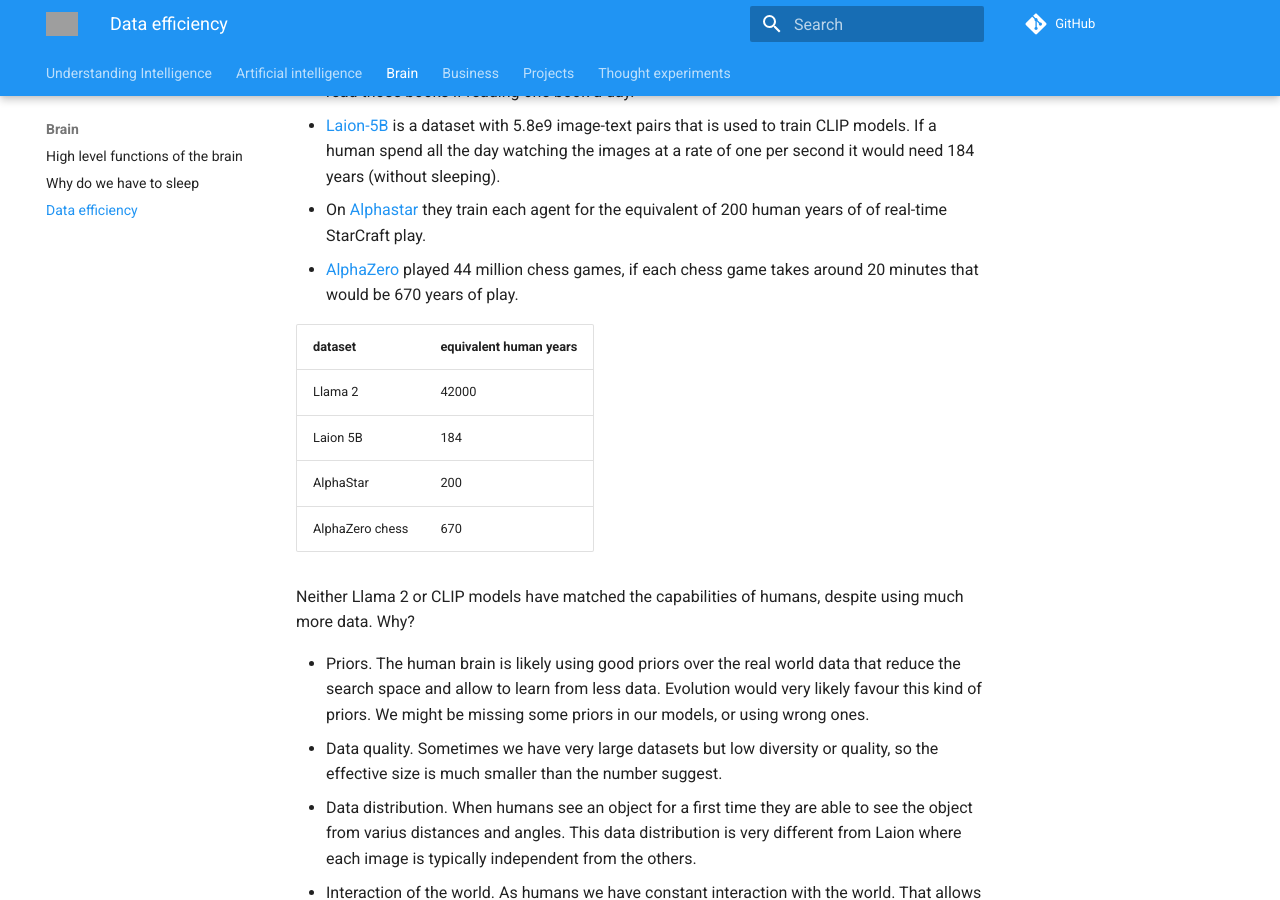
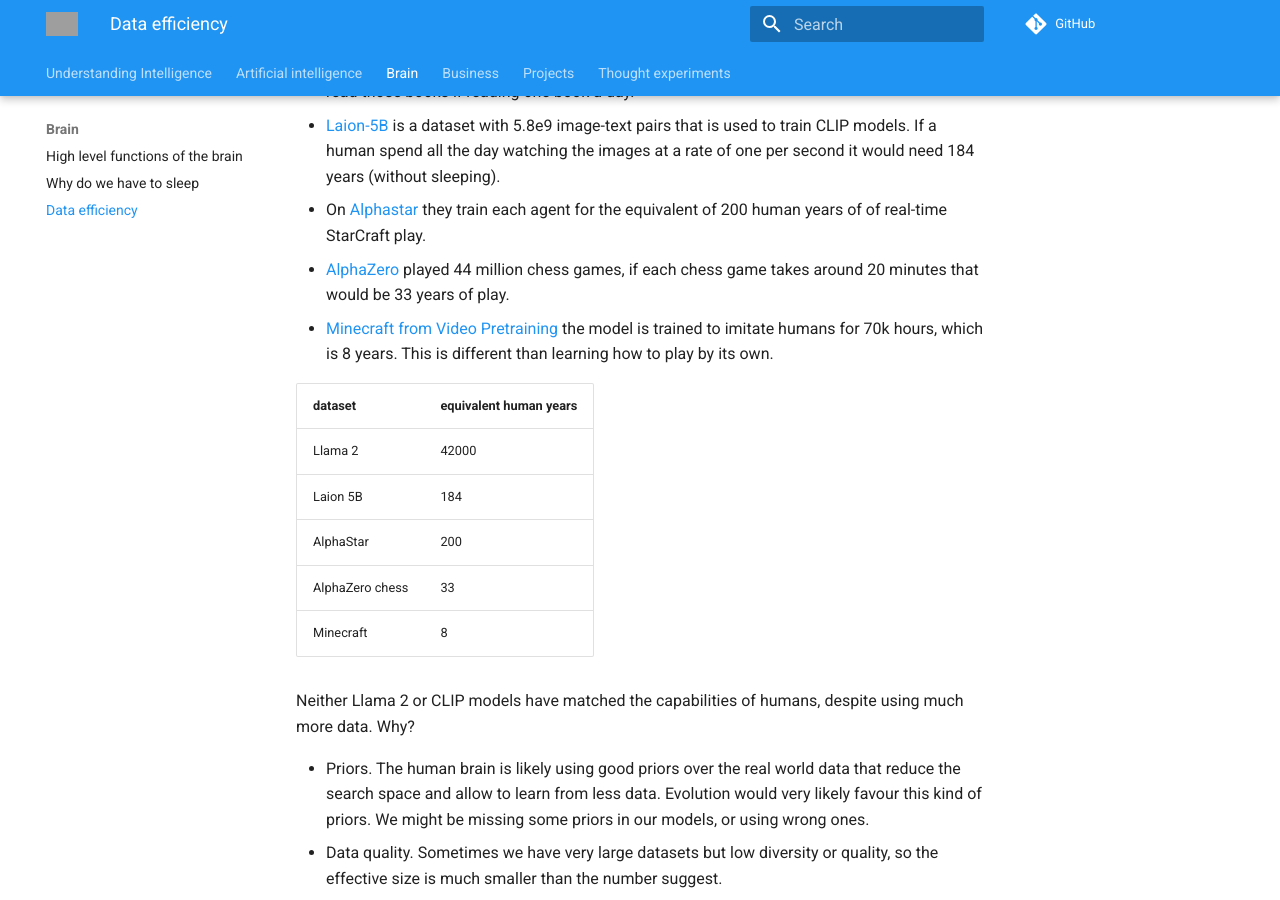
Before and after one commit to ironbar/understanding_intelligence, an MkDocs documentation site: the page built from docs/brain/03-data-efficiency.md, in a window 1280 px wide and 900 px high, scrolled down 267 px. Built offline with MkDocs 1.6.1 and Material for MkDocs 9.7.7, drawn with Linux system fonts in a browser that asks for light colours; comment, search, counter and statistics services are not loaded; grey boxes are pictures that could not be loaded.

Commit message:
Update 03-data-efficiency.md

```diff
--- a/docs/brain/03-data-efficiency.md
+++ b/docs/brain/03-data-efficiency.md
@@ -5,14 +5,16 @@
 - [Llama 2](https://ai.meta.com/resources/models-and-libraries/llama/) is trained on 2e12 tokens. On [OpenAI's documentation](https://www.datacamp.com/blog/gpt4-turbo#:~:text=GPT%2D4%20has%20a%20maximum,MISTRAL%2D7b%2D128k%20model.) it is said that 128k tokens are equivalent to 240 pages (at 400 words per page). Let's say that the average book has 240 pages. So 2e12 tokens is equivalent to 15 million books. A human will need 42000 years to read those books if reading one book a day.
 - [Laion-5B](https://laion.ai/blog/laion-5b/) is a dataset with 5.8e9 image-text pairs that is used to train CLIP models. If a human spend all the day watching the images at a rate of one per second it would need 184 years (without sleeping).
 - On [Alphastar](https://deepmind.google/discover/blog/alphastar-mastering-the-real-time-strategy-game-starcraft-ii/) they train each agent for the equivalent of 200 human years of of real-time StarCraft play.
-- [AlphaZero](https://arxiv.org/abs/1712.01815) played 44 million chess games, if each chess game takes around 20 minutes that would be 670 years of play.
+- [AlphaZero](https://arxiv.org/abs/1712.01815) played 44 million chess games, if each chess game takes around 20 minutes that would be 33 years of play.
+- [Minecraft from Video Pretraining](https://openai.com/research/vpt) the model is trained to imitate humans for 70k hours, which is 8 years. This is different than learning how to play by its own.
 
 | dataset         | equivalent human years |
 |-----------------|------------------------|
 | Llama 2         | 42000                  |
 | Laion 5B        | 184                    |
 | AlphaStar       | 200                    |
-| AlphaZero chess | 670                    |
+| AlphaZero chess | 33                     |
+| Minecraft       | 8                      |
 
 Neither Llama 2 or CLIP models have matched the capabilities of humans, despite using much more data. Why?
 
```
